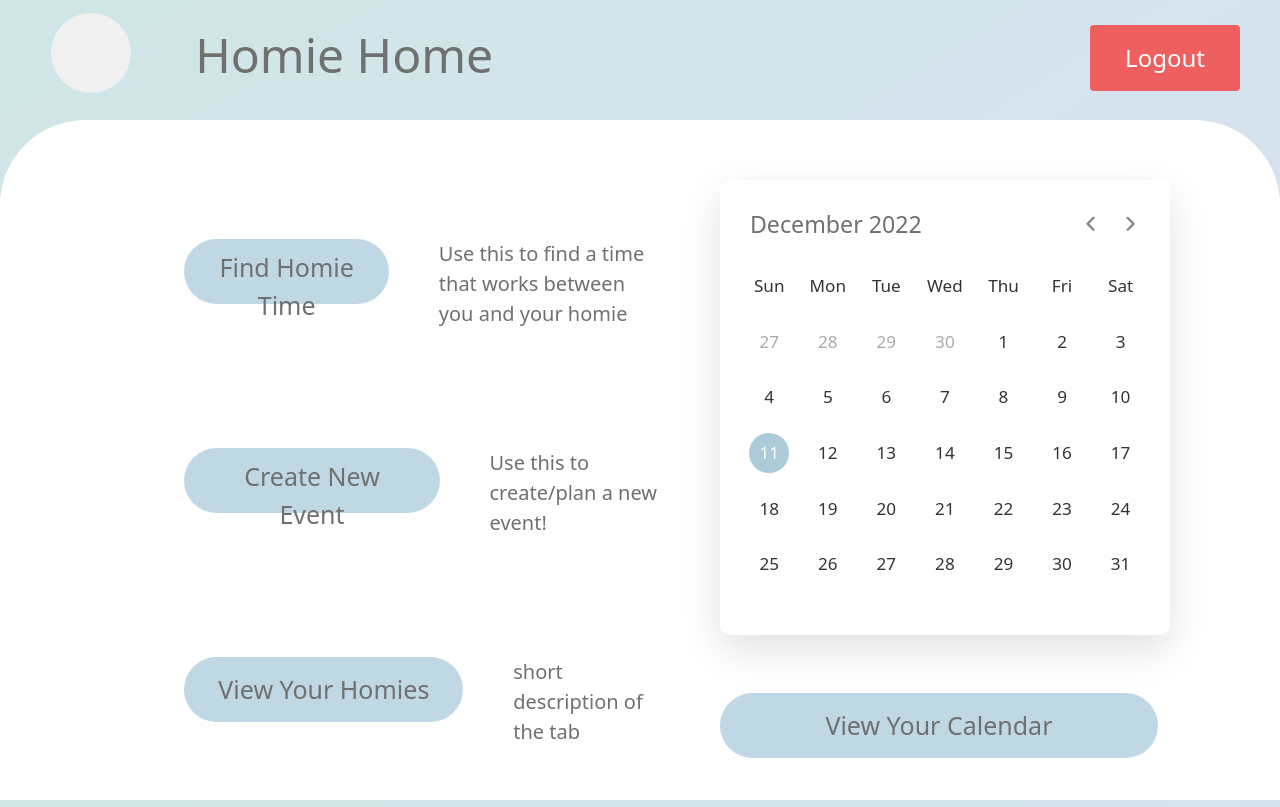
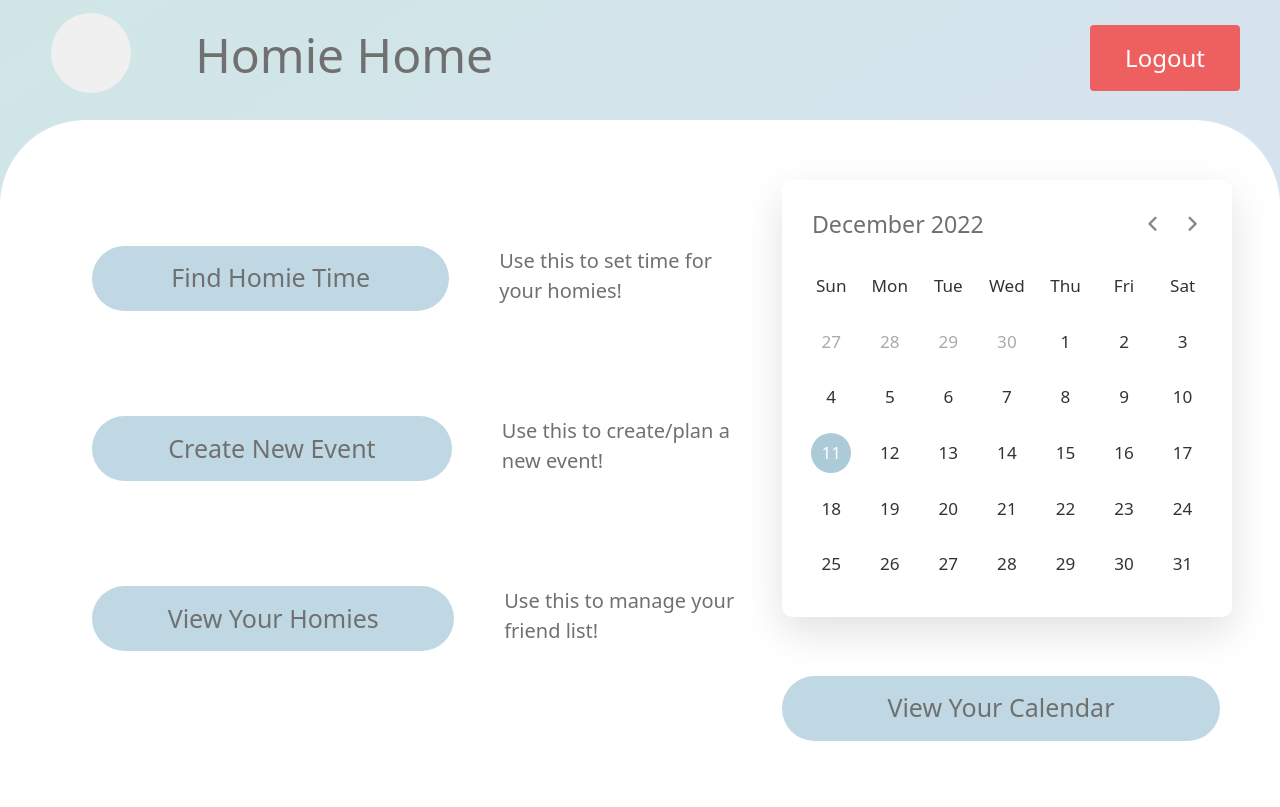
Before and after one commit to aakashjariwala/Homie-Time, a Django app: template 348-proj/hometime/hometime/templates/home.html in a window 1280 px wide. After the commit the page ends 741 px from the top, so only its background shows below. Run offline with Django 4.2, Linux system fonts and the light colour scheme; the template is opened without the code that fills it, so the values that code supplies are empty; style sheets or scripts are compiled from the project's sources; some libraries are stand-ins or nearby versions.

Commit message:
fixed home ui
spacing for button issues

```diff
--- a/348-proj/hometime/hometime/templates/home.html
+++ b/348-proj/hometime/hometime/templates/home.html
@@ -77,12 +77,11 @@
         .button {
             background-color: #BFD8E3; /* Green */
             border: none;
-            padding: 10px 32px;
             text-align: center;
             text-decoration: none;
             display: inline-block;
             font-size: 25;
-            width: 438px;
+            width: 500px;
             height: 65px;
             border-radius: 35px;
             margin-right: 50px;
@@ -105,7 +104,11 @@
         .flex-container > div {
             display: flex;
             flex-direction: row;
-            margin: 10%;
+            margin-top: 10%;
+            margin-left: -5%;
+            margin-right: 6%;
+            margin-bottom: 6%;
+
         }
 
         .logout {
@@ -244,7 +247,19 @@
             flex-direction: column;
         }
 
+
         .viewBtn {
+            background-color: #BFD8E3; /* Green */
+            border: none;
+            padding: 10px 32px;
+            text-align: center;
+            text-decoration: none;
+            display: inline-block;
+            font-size: 25;
+            width: 438px;
+            height: 65px;
+            border-radius: 35px;
+            margin-right: 50px;
             margin-top: 12%;
         }
     </style>
@@ -279,7 +294,7 @@
             <div3 class="flex-container">
                 <div>
                     <button class="button button1" onclick="location.href = '../findtime/'">Find Homie Time</button>
-                    <p>Use this to find a time that works between you and your homie</p>
+                    <p>Use this to set time for your homies!</p>
                 </div>
 
                 <div>
@@ -289,7 +304,7 @@
 
                 <div>
                     <button class="button button1" onclick="location.href = '../homielist/'">View Your Homies</button>
-                    <p>short description of the tab</p>
+                    <p>Use this to manage your friend list!</p>
                 </div>
             </div3>
             <div class="side">
@@ -317,7 +332,7 @@
 
 
                 <div5>
-                    <button style="align-self: flex-end" class="button button1 viewBtn" onclick="location.href = '../view/'">View Your Calendar</button>
+                    <button style="align-self: flex-end" class="button1 viewBtn" onclick="location.href = '../view/'">View Your Calendar</button>
                 </div5>
             </div>
         </div4>
```
